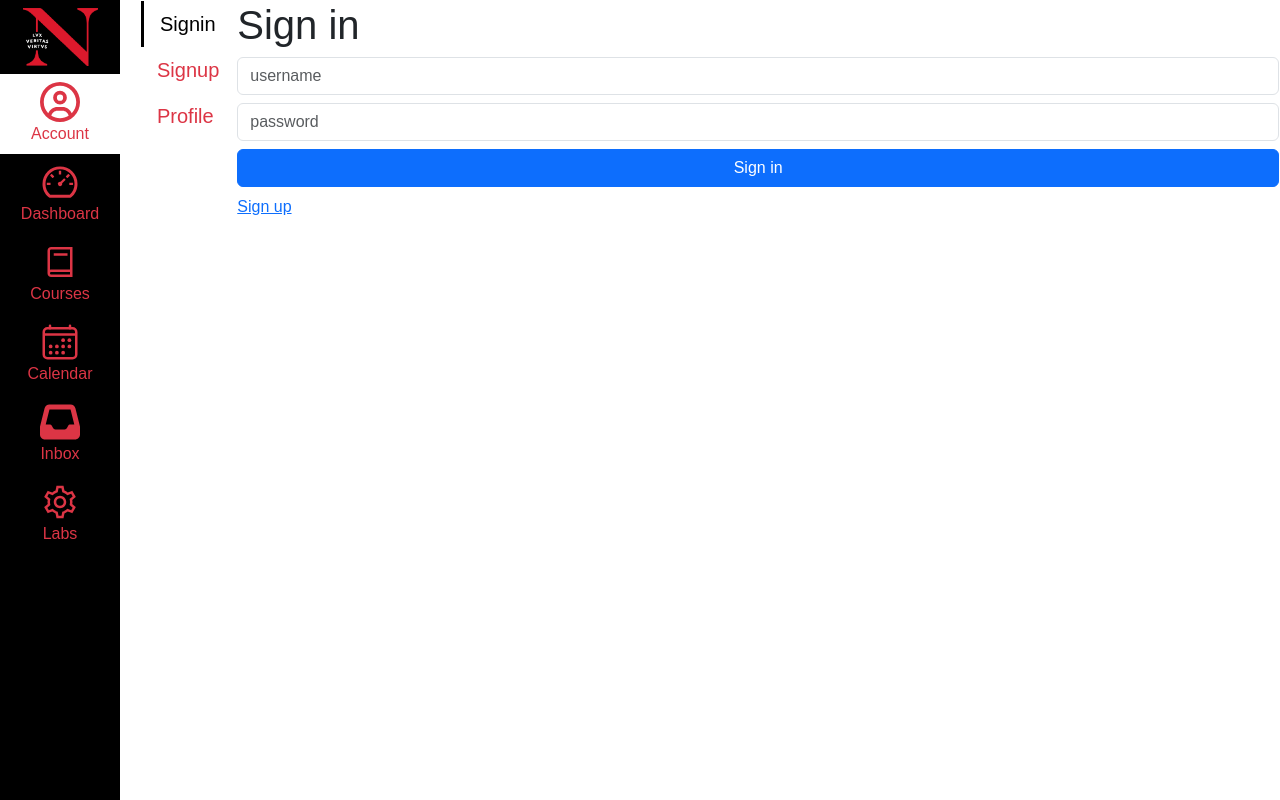
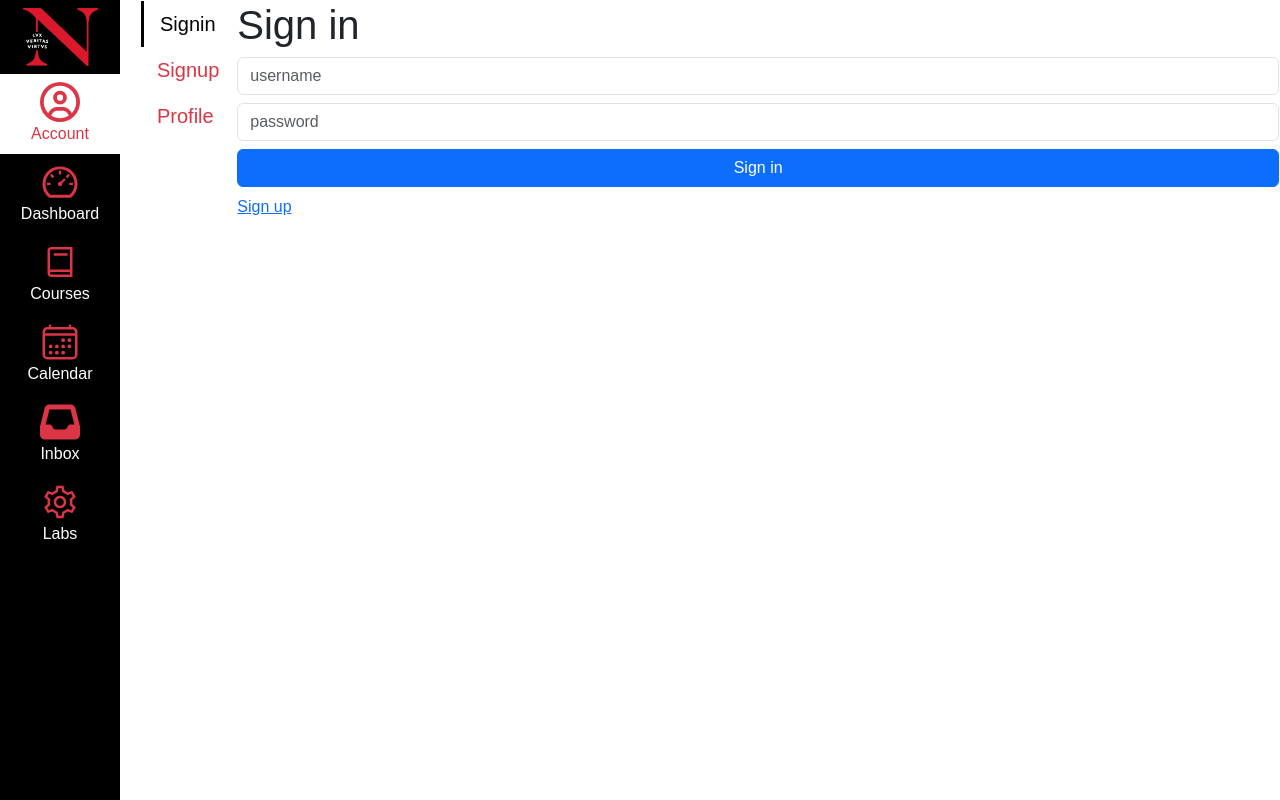
Before and after one commit to sanahmenon1/kambaz-next-js, a Next.js app: page /account/signin in a window 1280 px wide. Built offline with nearby package versions, Linux system fonts and the light colour scheme.

Commit message:
white text for sidebar

```diff
--- a/app/(kambaz)/navigation.tsx
+++ b/app/(kambaz)/navigation.tsx
@@ -28,35 +28,35 @@ export default function KambazNavigation() {
         <Link href="/dashboard" id="wd-dashboard-link" className="text-decoration-none">
           <AiOutlineDashboard className="fs-1 text-danger" />
           <br />
-          <span className="text-danger">Dashboard</span>
+          <span className={pathname.includes("/dashboard") ? "text-danger" : "text-white"}>Dashboard</span>
         </Link>
       </ListGroupItem>
       <ListGroupItem className={`border-0 text-center ${pathname.includes("/courses") ? "bg-white" : "bg-black"}`}>
         <Link href="/courses" id="wd-course-link" className="text-decoration-none">
           <LiaBookSolid className="fs-1 text-danger" />
           <br />
-          <span className="text-danger">Courses</span>
+          <span className={pathname.includes("/courses") ? "text-danger" : "text-white"}>Courses</span>
         </Link>
       </ListGroupItem>
       <ListGroupItem className={`border-0 text-center ${pathname.includes("/calendar") ? "bg-white" : "bg-black"}`}>
         <Link href="/calendar" id="wd-calendar-link" className="text-decoration-none">
           <IoCalendarOutline className="fs-1 text-danger" />
           <br />
-          <span className="text-danger">Calendar</span>
+          <span className={pathname.includes("/calendar") ? "text-danger" : "text-white"}>Calendar</span>
         </Link>
       </ListGroupItem>
       <ListGroupItem className={`border-0 text-center ${pathname.includes("/inbox") ? "bg-white" : "bg-black"}`}>
         <Link href="/inbox" id="wd-inbox-link" className="text-decoration-none">
           <FaInbox className="fs-1 text-danger" />
           <br />
-          <span className="text-danger">Inbox</span>
+          <span className={pathname.includes("/inbox") ? "text-danger" : "text-white"}>Inbox</span>
         </Link>
       </ListGroupItem>
       <ListGroupItem className={`border-0 text-center ${pathname.includes("/labs") ? "bg-white" : "bg-black"}`}>
         <Link href="/labs" id="wd-labs-link" className="text-decoration-none">
           <LiaCogSolid className="fs-1 text-danger" />
           <br />
-          <span className="text-danger">Labs</span>
+          <span className={pathname.includes("/labs") ? "text-danger" : "text-white"}>Labs</span>
         </Link>
       </ListGroupItem>
     </ListGroup>
```
Also changed, not shown: app/labs/lab2/BoostrapForms.tsx (+5 -5 lines).
